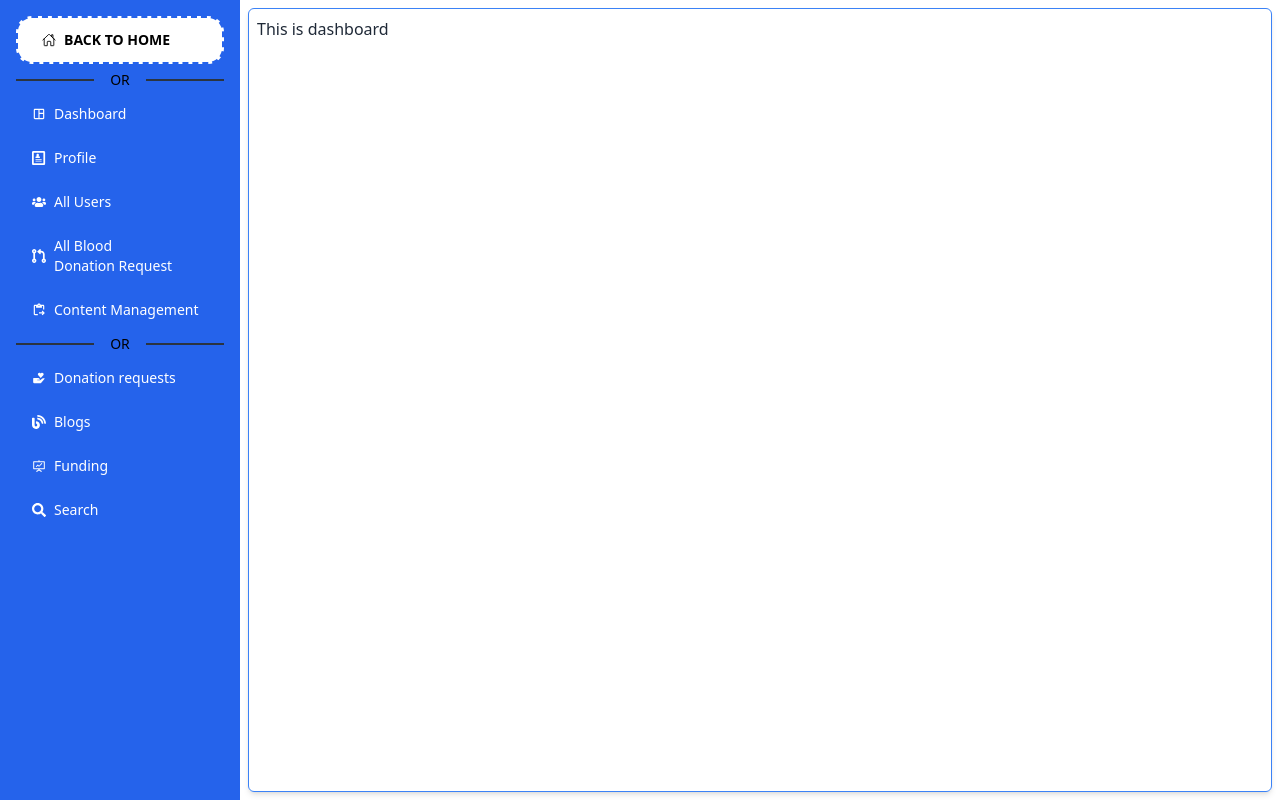
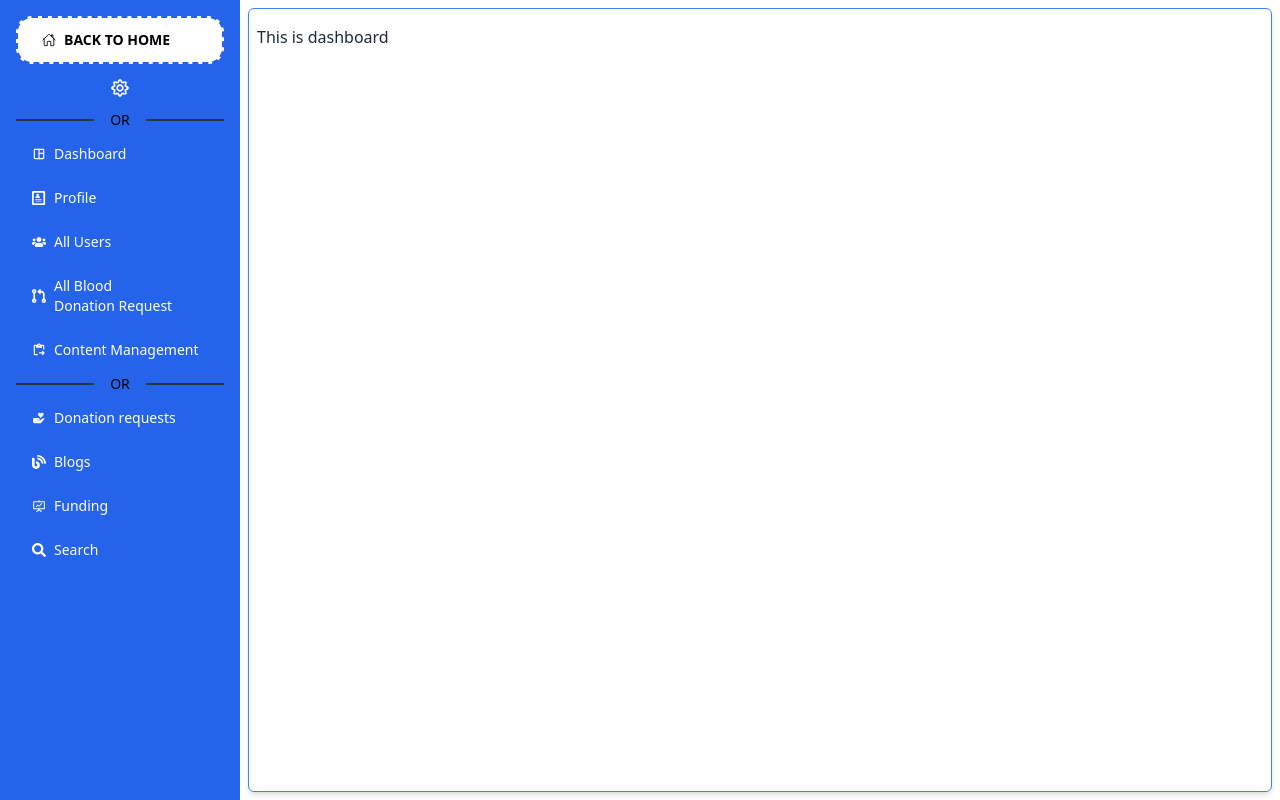
Before and after one commit to shahadathhs/donatelife-client, a React (Vite) app: page /dashboard in a window 1280 px wide. Built offline with nearby package versions, Linux system fonts and the light colour scheme; no server answers; sample sign-in values are in the browser's storage.

Commit message:
theme toggle added in dashboard

```diff
--- a/src/layouts/DashboardLayout.jsx
+++ b/src/layouts/DashboardLayout.jsx
@@ -8,6 +8,7 @@ import { FaCodePullRequest } from "react-icons/fa6";
 import { BiSolidDonateBlood, BiSolidDonateHeart } from "react-icons/bi";
 import { AiOutlineFundProjectionScreen } from "react-icons/ai";
 import { RiAddLargeFill } from "react-icons/ri";
+import ThemeToggle from './../shared/ThemeToggle';
 
 const DashboardLayout = () => {
   const userRole = 'admin';
@@ -15,9 +16,16 @@ const DashboardLayout = () => {
   return (
     <div className="drawer lg:drawer-open">
       <input id="my-drawer-2" type="checkbox" className="drawer-toggle" />
-      <div className="drawer-content border-[1px] border-blue-500 shadow-md m-2 rounded-md p-2">
+      <div className="drawer-content border-[1px] border-blue-500 shadow-md rounded-md m-2 p-2 min-h-[500px]">
         {/* Page content here */}
-        <label htmlFor="my-drawer-2" className="btn btn-primary drawer-button lg:hidden">Open drawer</label>
+          <div className="w-full text-center my-2">
+            <motion.label
+            whileHover={{ scale: 1.1 }} whileTap={{ scale: 0.9 }}
+            transition={{ type: 'spring', stiffness: 300 }}
+            htmlFor="my-drawer-2" className="btn btn-outline text-blue-600 drawer-button lg:hidden">
+              Open DashBoard
+            </motion.label>
+          </div>
         <Outlet />
       </div>
       <div className="drawer-side">
@@ -35,7 +43,7 @@ const DashboardLayout = () => {
               <IoHomeOutline /> Back To Home
             </Link>
           </li>
-
+          <ThemeToggle />
           <div className="divider text-black divider-neutral">OR</div>
           {/* dashboard */}
           <motion.li
```
